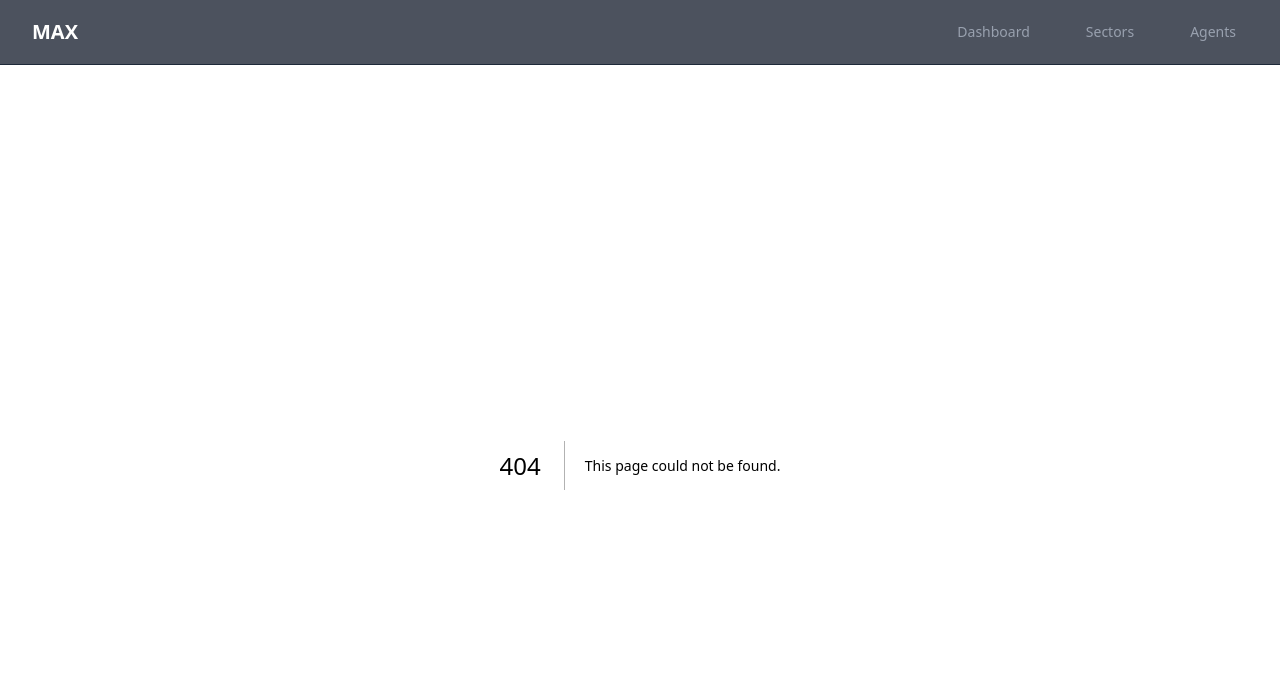
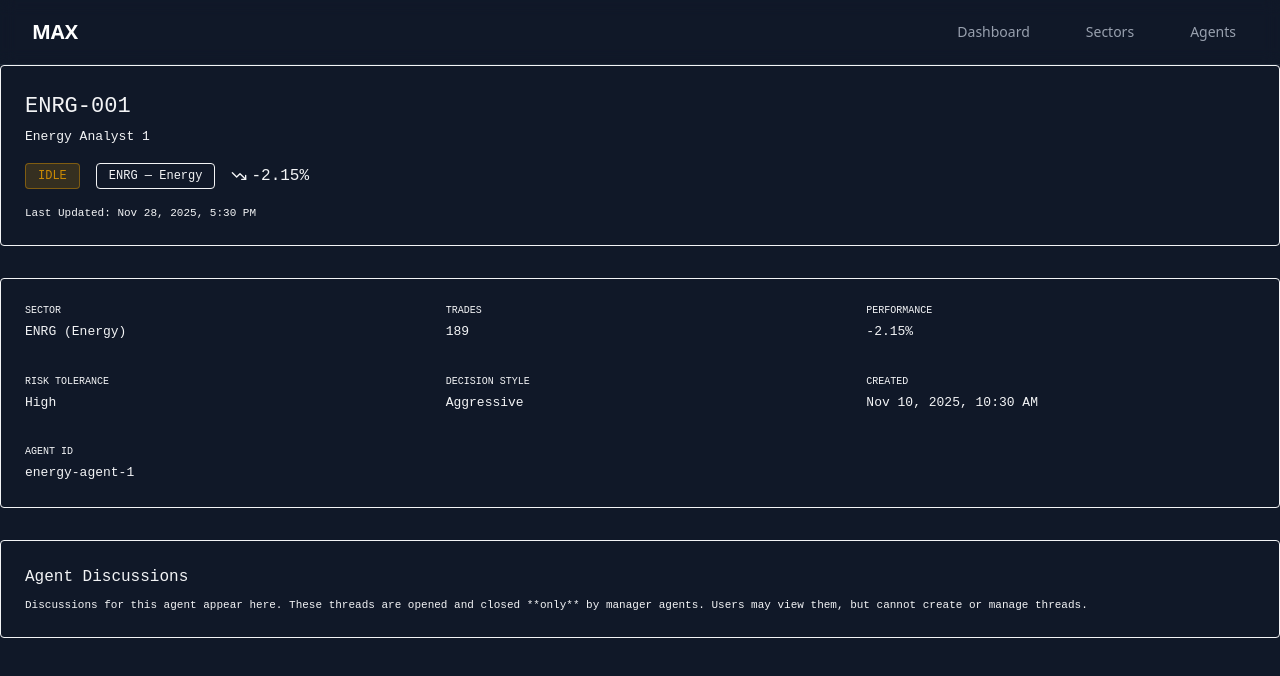
Before and after one commit to ayushsreejith06/MAX, a Next.js app in the folder frontend/: page /agents/energy-agent-1 in a window 1280 px wide. Before the commit this address had no page. Shown: the top 676 px of the page. Built offline with nearby package versions, Linux system fonts and the light colour scheme.

Commit message:
Add Agent Detail Page with header, grid, and discussion placeholder components

```diff
--- /dev/null
+++ b/frontend/app/agents/[id]/_components/AgentDetailGrid.tsx
@@ -0,0 +1,34 @@
+"use client";
+
+import { AgentDetailData } from "./types";
+
+export default function AgentDetailGrid({ agent }: { agent: AgentDetailData }) {
+  const item = (label: string, value: string | number) => (
+    <div className="flex flex-col">
+      <span
+        className="text-muted-foreground mb-1"
+        style={{ fontFamily: "monospace", fontSize: "10px" }}
+      >
+        {label}
+      </span>
+      <span
+        className="text-foreground"
+        style={{ fontFamily: "monospace", fontSize: "13px" }}
+      >
+        {value}
+      </span>
+    </div>
+  );
+
+  return (
+    <div className="grid grid-cols-2 md:grid-cols-3 gap-8 border border-border rounded p-6 bg-card mb-8">
+      {item("SECTOR", `${agent.sectorCode} (${agent.sectorName})`)}
+      {item("TRADES", agent.trades)}
+      {item("PERFORMANCE", `${agent.performance >= 0 ? "+" : ""}${agent.performance}%`)}
+      {item("RISK TOLERANCE", agent.risk)}
+      {item("DECISION STYLE", agent.decision)}
+      {item("CREATED", agent.createdAt)}
+      {item("AGENT ID", agent.id)}
+    </div>
+  );
+}
--- /dev/null
+++ b/frontend/app/agents/[id]/_components/AgentDetailHeader.tsx
@@ -0,0 +1,72 @@
+"use client";
+
+import { AgentDetailData } from "./types";
+import { TrendingUp, TrendingDown } from "lucide-react";
+
+export default function AgentDetailHeader({ agent }: { agent: AgentDetailData }) {
+  const statusColor =
+    agent.status === "ACTIVE"
+      ? "bg-primary/20 text-primary border-primary/50"
+      : agent.status === "IDLE"
+      ? "bg-[#CA8A04]/20 text-[#CA8A04] border-[#CA8A04]/50"
+      : "bg-[#1E3A8A]/20 text-[#1E3A8A] border-[#1E3A8A]/50";
+
+  const perfColor =
+    agent.performance >= 0 ? "text-primary" : "text-destructive";
+
+  return (
+    <div className="border border-border rounded p-6 bg-card mb-8">
+      <h1
+        className="text-foreground mb-1"
+        style={{ fontFamily: "monospace", fontSize: "22px" }}
+      >
+        {agent.code}
+      </h1>
+
+      <p
+        className="text-muted-foreground mb-4"
+        style={{ fontFamily: "monospace", fontSize: "13px" }}
+      >
+        {agent.name}
+      </p>
+
+      <div className="flex flex-wrap gap-4 items-center mb-4">
+        <span
+          className={`inline-block px-3 py-1 rounded border text-xs ${statusColor}`}
+          style={{ fontFamily: "monospace" }}
+        >
+          {agent.status}
+        </span>
+
+        <span
+          className="px-3 py-1 rounded border border-border text-xs"
+          style={{ fontFamily: "monospace" }}
+        >
+          {agent.sectorCode} — {agent.sectorName}
+        </span>
+
+        <div className="flex items-center gap-1">
+          {agent.performance >= 0 ? (
+            <TrendingUp className="w-4 h-4 text-primary" />
+          ) : (
+            <TrendingDown className="w-4 h-4 text-destructive" />
+          )}
+          <span
+            className={perfColor}
+            style={{ fontSize: "16px", fontFamily: "monospace" }}
+          >
+            {agent.performance >= 0 ? "+" : ""}
+            {agent.performance}%
+          </span>
+        </div>
+      </div>
+
+      <p
+        className="text-muted-foreground"
+        style={{ fontFamily: "monospace", fontSize: "11px" }}
+      >
+        Last Updated: {agent.updatedAt}
+      </p>
+    </div>
+  );
+}
--- /dev/null
+++ b/frontend/app/agents/[id]/_components/types.ts
@@ -0,0 +1,14 @@
+export interface AgentDetailData {
+  id: string;
+  code: string;
+  name: string;
+  sectorCode: string;
+  sectorName: string;
+  status: "ACTIVE" | "IDLE" | "PROCESSING";
+  performance: number;
+  trades: number;
+  risk: string;
+  decision: string;
+  createdAt: string;
+  updatedAt: string;
+}
--- /dev/null
+++ b/frontend/app/agents/[id]/page.tsx
@@ -0,0 +1,145 @@
+import AgentDetailHeader from "./_components/AgentDetailHeader";
+import AgentDetailGrid from "./_components/AgentDetailGrid";
+import { AgentDetailData } from "./_components/types";
+
+// TEMPORARY MOCK — real data wiring in a later prompt
+function getMockAgent(id: string): AgentDetailData {
+  const mockAgents: Record<string, AgentDetailData> = {
+    "financial-agent-1": {
+      id: "financial-agent-1",
+      code: "FIN-001",
+      name: "Financial Trader 1",
+      sectorCode: "FINC",
+      sectorName: "Financial",
+      status: "ACTIVE",
+      performance: 5.23,
+      trades: 312,
+      risk: "Medium",
+      decision: "Balanced",
+      createdAt: "Nov 12, 2025, 2:14 PM",
+      updatedAt: "Nov 28, 2025, 6:45 PM",
+    },
+    "energy-agent-1": {
+      id: "energy-agent-1",
+      code: "ENRG-001",
+      name: "Energy Analyst 1",
+      sectorCode: "ENRG",
+      sectorName: "Energy",
+      status: "IDLE",
+      performance: -2.15,
+      trades: 189,
+      risk: "High",
+      decision: "Aggressive",
+      createdAt: "Nov 10, 2025, 10:30 AM",
+      updatedAt: "Nov 28, 2025, 5:30 PM",
+    },
+    "tech-agent-1": {
+      id: "tech-agent-1",
+      code: "TECH-001",
+      name: "Tech Strategist 1",
+      sectorCode: "TECH",
+      sectorName: "Technology",
+      status: "PROCESSING",
+      performance: 8.47,
+      trades: 456,
+      risk: "Low",
+      decision: "Conservative",
+      createdAt: "Nov 8, 2025, 4:22 PM",
+      updatedAt: "Nov 28, 2025, 7:15 PM",
+    },
+    "healthcare-agent-1": {
+      id: "healthcare-agent-1",
+      code: "HLTH-001",
+      name: "Healthcare Trader 1",
+      sectorCode: "HLTH",
+      sectorName: "Healthcare",
+      status: "ACTIVE",
+      performance: 3.89,
+      trades: 278,
+      risk: "Medium",
+      decision: "Balanced",
+      createdAt: "Nov 5, 2025, 9:15 AM",
+      updatedAt: "Nov 28, 2025, 6:20 PM",
+    },
+    "financial-agent-2": {
+      id: "financial-agent-2",
+      code: "FIN-002",
+      name: "Financial Trader 2",
+      sectorCode: "FINC",
+      sectorName: "Financial",
+      status: "ACTIVE",
+      performance: 12.34,
+      trades: 523,
+      risk: "High",
+      decision: "Aggressive",
+      createdAt: "Nov 3, 2025, 1:45 PM",
+      updatedAt: "Nov 28, 2025, 7:00 PM",
+    },
+    "energy-agent-2": {
+      id: "energy-agent-2",
+      code: "ENRG-002",
+      name: "Energy Analyst 2",
+      sectorCode: "ENRG",
+      sectorName: "Energy",
+      status: "IDLE",
+      performance: -0.56,
+      trades: 145,
+      risk: "Low",
+      decision: "Conservative",
+      createdAt: "Nov 1, 2025, 11:20 AM",
+      updatedAt: "Nov 28, 2025, 4:45 PM",
+    },
+  };
+
+  // Return matching agent or default to first one
+  return (
+    mockAgents[id] || {
+      id,
+      code: "FIN-001",
+      name: "Financial Trader 1",
+      sectorCode: "FINC",
+      sectorName: "Financial",
+      status: "ACTIVE",
+      performance: 5.23,
+      trades: 312,
+      risk: "Medium",
+      decision: "Balanced",
+      createdAt: "Nov 12, 2025, 2:14 PM",
+      updatedAt: "Nov 28, 2025, 6:45 PM",
+    }
+  );
+}
+
+export default function AgentDetailPage({
+  params,
+}: {
+  params: { id: string };
+}) {
+  const agent = getMockAgent(params.id);
+
+  return (
+    <div className="p-0">
+      <AgentDetailHeader agent={agent} />
+      <AgentDetailGrid agent={agent} />
+
+      {/* READ-ONLY DISCUSSION PLACEHOLDER */}
+      <div className="border border-border rounded p-6 bg-card">
+        <h2
+          className="text-foreground mb-2"
+          style={{ fontFamily: "monospace", fontSize: "16px" }}
+        >
+          Agent Discussions
+        </h2>
+
+        <p
+          className="text-muted-foreground"
+          style={{ fontFamily: "monospace", fontSize: "11px" }}
+        >
+          Discussions for this agent appear here.
+          These threads are opened and closed **only** by manager agents.
+          Users may view them, but cannot create or manage threads.
+        </p>
+      </div>
+    </div>
+  );
+}
```
